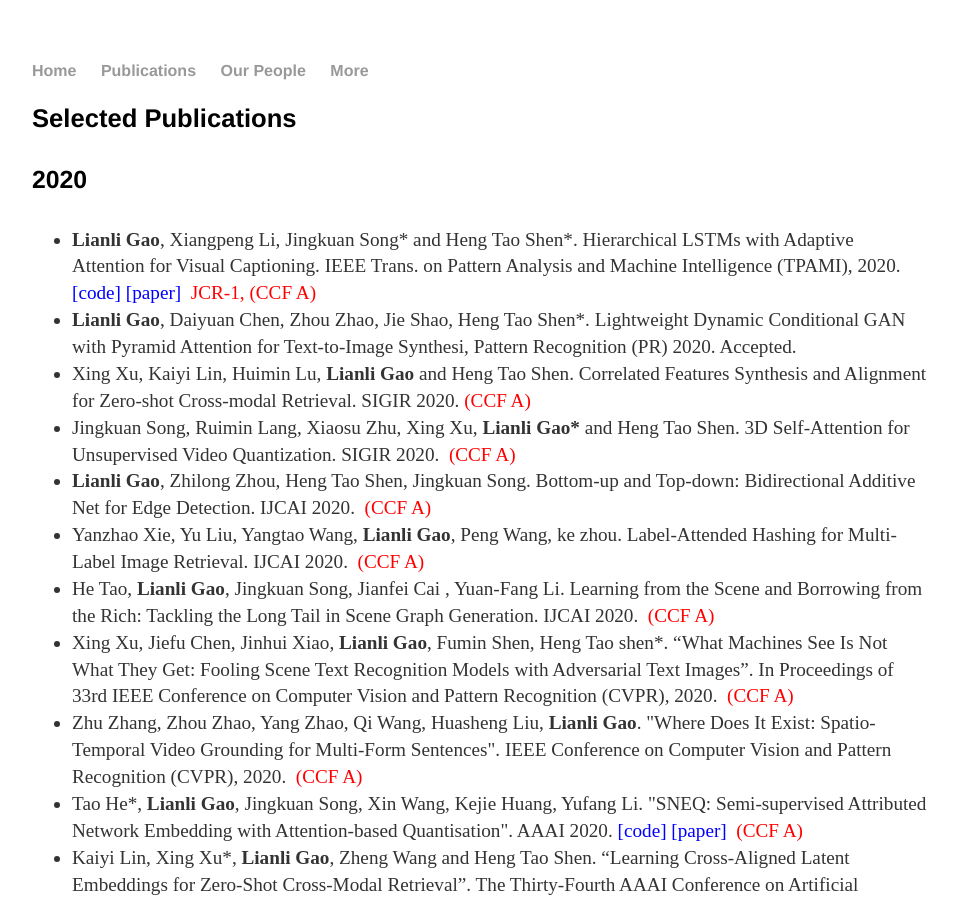
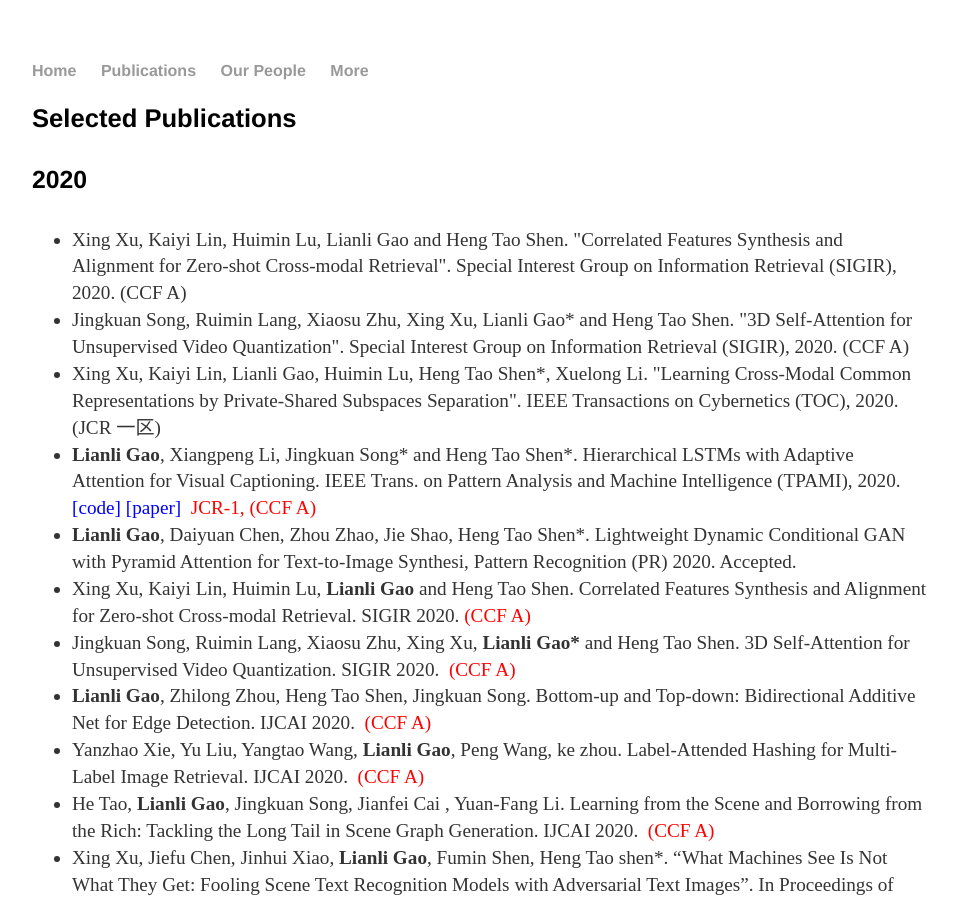
Before and after one commit to lianliGao/lianligao.github.io, a Jekyll site: the page built from cv/index.html, in a window 1280 px wide and 900 px high. Shown: the whole window, without its empty margins (160-1117 px from the left). Built offline with Jekyll 4.4.1, drawn with Linux system fonts in a browser that asks for light colours.

Commit message:
Update index.html

```diff
--- a/cv/index.html
+++ b/cv/index.html
@@ -19,7 +19,11 @@
 				<!--	<p><strong>Lianli Gao</strong> (204). Title of a Chapter You Wrote for a Book. In I.M Editor (Ed.), <em>The Book I Contributed To</em> (pp. 97-108). City, ST: Publisher Name. Chapter available at: <a href="#">http://permalink</a>. -->
 <h4>2020</h4>
 <ul>
-<li><strong>Lianli Gao</strong>, Xiangpeng Li, Jingkuan Song* and Heng Tao Shen*. Hierarchical LSTMs with Adaptive Attention for Visual Captioning. IEEE Trans. on Pattern Analysis and Machine Intelligence (TPAMI), 2020. <a href="https://github.com/lixiangpengcs/Spatial-Temporal-Adaptive-Attention-for-Video-Captioning" rel="nofollow"><font color="#0000ff"> [code] </font></a> <a href="https://ieeexplore.ieee.org/document/8620348" rel="nofollow"><font color="#0000ff"> [paper] </font></a><font color="#ff0000"><b>&nbsp;</b>JCR-1, (CCF A)</font></li>
+	<li>
+Xing Xu, Kaiyi Lin, Huimin Lu, Lianli Gao and Heng Tao Shen. "Correlated Features Synthesis and Alignment for Zero-shot Cross-modal Retrieval". Special Interest Group on Information Retrieval (SIGIR), 2020. (CCF A)</li>
+	<li>Jingkuan Song, Ruimin Lang, Xiaosu Zhu, Xing Xu, Lianli Gao* and Heng Tao Shen. "3D Self-Attention for Unsupervised Video Quantization". Special Interest Group on Information Retrieval (SIGIR), 2020. (CCF A)</li>
+	<li>Xing Xu, Kaiyi Lin, Lianli Gao, Huimin Lu, Heng Tao Shen*, Xuelong Li. "Learning Cross-Modal Common Representations by Private-Shared Subspaces Separation". IEEE Transactions on Cybernetics (TOC), 2020. (JCR 一区)</li>
+	<li><strong>Lianli Gao</strong>, Xiangpeng Li, Jingkuan Song* and Heng Tao Shen*. Hierarchical LSTMs with Adaptive Attention for Visual Captioning. IEEE Trans. on Pattern Analysis and Machine Intelligence (TPAMI), 2020. <a href="https://github.com/lixiangpengcs/Spatial-Temporal-Adaptive-Attention-for-Video-Captioning" rel="nofollow"><font color="#0000ff"> [code] </font></a> <a href="https://ieeexplore.ieee.org/document/8620348" rel="nofollow"><font color="#0000ff"> [paper] </font></a><font color="#ff0000"><b>&nbsp;</b>JCR-1, (CCF A)</font></li>
 <li><strong>Lianli Gao</strong>, Daiyuan Chen, Zhou Zhao, Jie Shao, Heng Tao Shen*. Lightweight Dynamic Conditional GAN with Pyramid Attention for Text-to-Image Synthesi, Pattern Recognition (PR) 2020. Accepted. </li>
 <li>Xing Xu, Kaiyi Lin, Huimin Lu, <strong>Lianli Gao</strong> and Heng Tao Shen. Correlated Features Synthesis and Alignment for Zero-shot Cross-modal Retrieval. SIGIR 2020.<font color="#ff0000"><b>&nbsp;</b>(CCF A)</font> </li>
 <li>Jingkuan Song, Ruimin Lang, Xiaosu Zhu, Xing Xu, <strong>Lianli Gao*</strong> and Heng Tao Shen. 3D Self-Attention for Unsupervised Video Quantization. SIGIR 2020. <font color="#ff0000"><b>&nbsp;</b>(CCF A)</font></li>
```
